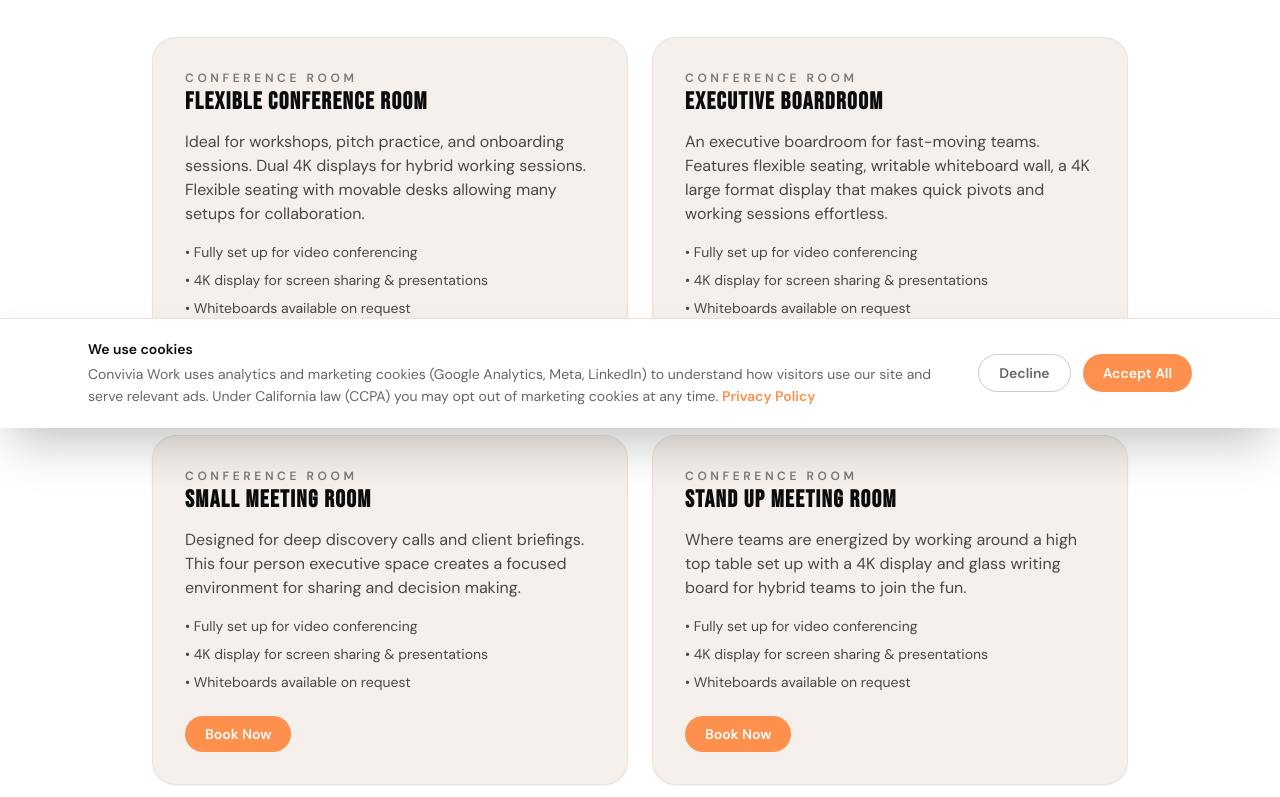
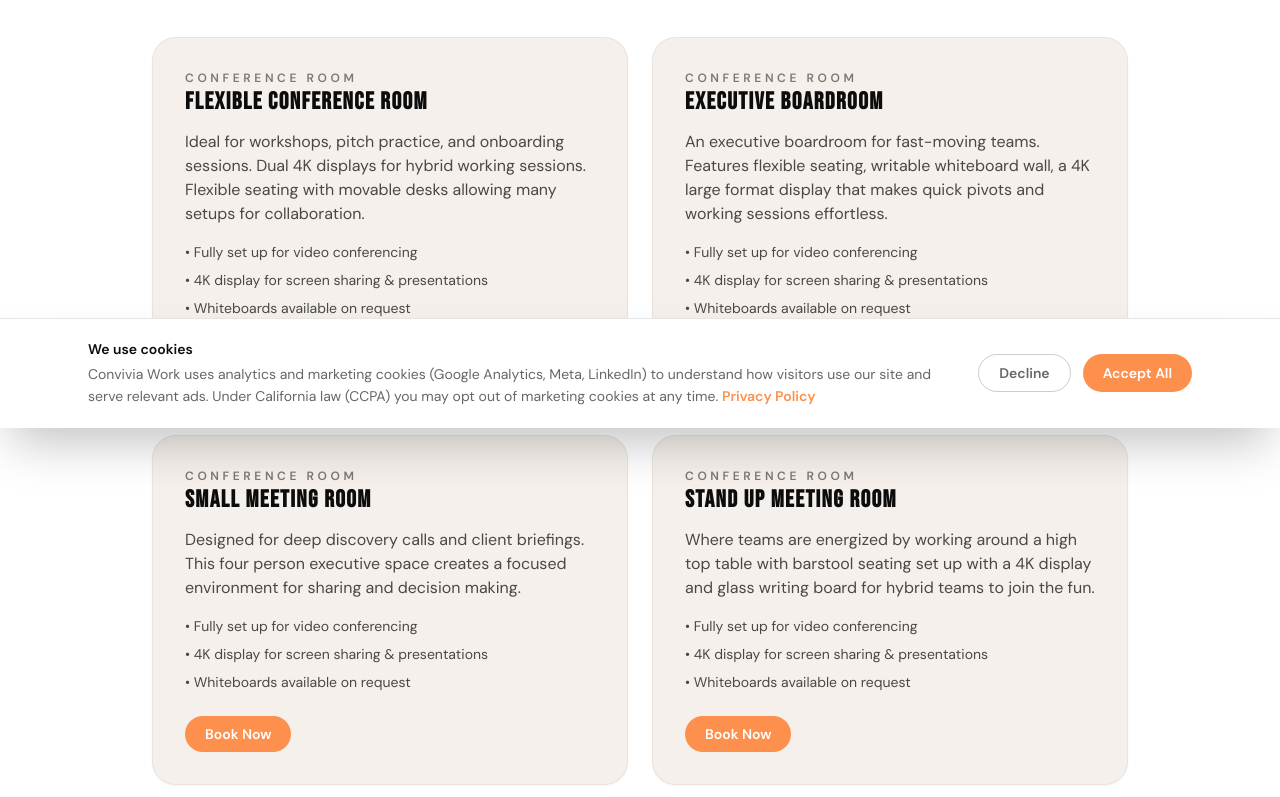
Before and after one commit to willettsean/convivia, a Next.js app: page /conference-rooms in a window 1280 px wide. Shown: the part 372-1169 px from the top of the page. Built offline with nearby package versions, Linux system fonts and the light colour scheme.

Commit message:
Add barstool seating to Stand Up Meeting Room description

```diff
--- a/app/conference-rooms/page.tsx
+++ b/app/conference-rooms/page.tsx
@@ -22,7 +22,7 @@ const rooms = [
   {
     name: 'Stand Up Meeting Room',
     description:
-      'Where teams are energized by working around a high top table set up with a 4K display and glass writing board for hybrid teams to join the fun.',
+      'Where teams are energized by working around a high top table with barstool seating set up with a 4K display and glass writing board for hybrid teams to join the fun.',
   },
 ]
 
```
